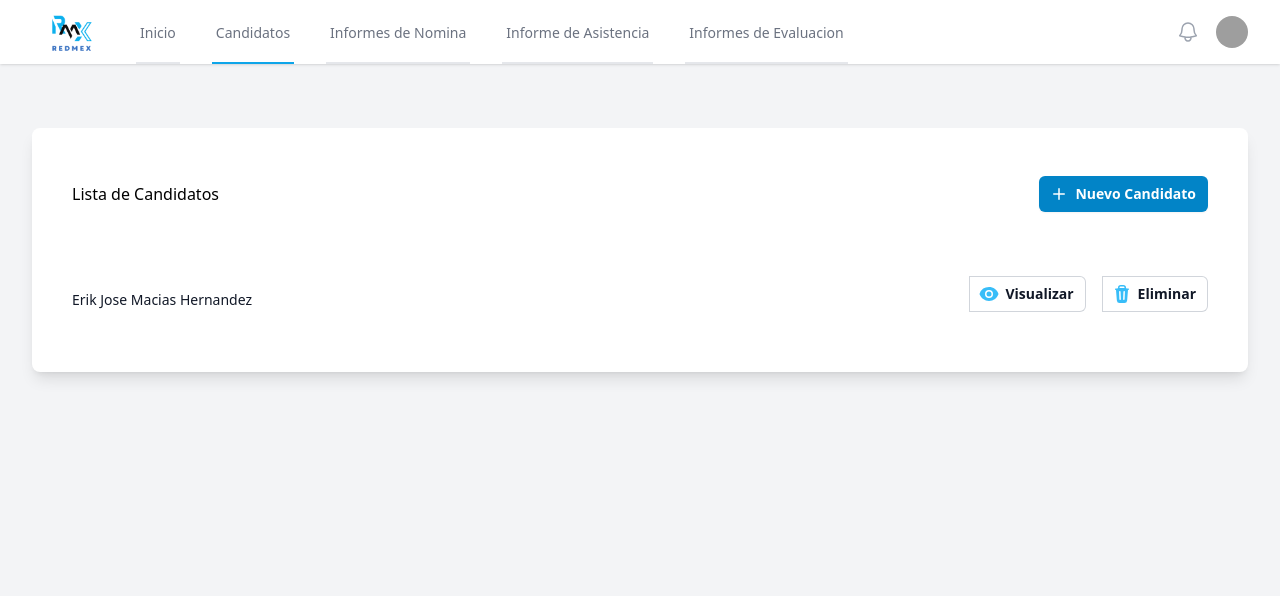
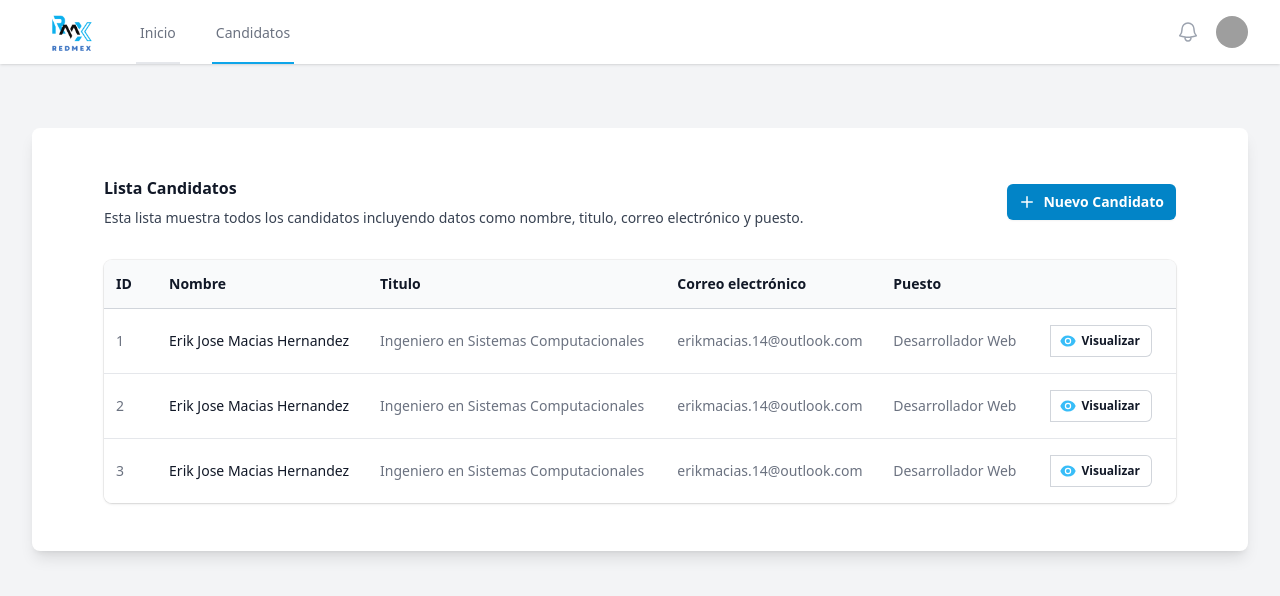
Before and after one commit to zlAxel/proyecto-rh-client, a React (Vite) app: page /candidatos/lista in a window 1280 px wide. Shown: the top 596 px of the page. Built offline with nearby package versions, Linux system fonts and the light colour scheme; grey boxes are pictures that could not be loaded; what tailwindcss-animated would draw is missing.

Commit message:
se actualizo la pantalla inicio y se modifico la tabla de candidatos

```diff
--- a/src/App.jsx
+++ b/src/App.jsx
@@ -25,13 +25,6 @@ function App() {
           <Route path="visualizar" element={<VisualizarCandidato />} />
           <Route path="lista" element={<ListaCandidatos />} />
         </Route>
-        <Route path="/informes" element={<LayoutCandidato />} >
-          <Route index element={<Navigate to="lista" />} />
-
-          <Route path="nomina" element={<CrearCandidato />} />
-          <Route path="asistencia" element={<EditarCandidato />} />
-          <Route path="evaluacion" element={<VisualizarCandidato />} />
-        </Route>
 
       </Route>
 
--- a/src/components/app/CrearCandidato.jsx
+++ b/src/components/app/CrearCandidato.jsx
@@ -59,9 +59,9 @@ export default function CrearCandidato() {
                 <button
                   type="button"
                   onClick={generateRandomId}
-                  className="relative -ml-px inline-flex items-center gap-x-1.5 rounded-r-md px-3 py-2 text-sm font-semibold text-gray-900 ring-1 ring-inset ring-gray-300 hover:bg-gray-50"
+                  className="relative -ml-px inline-flex items-center gap-x-1.5 rounded-r-md px-3 py-2 text-sm font-semibold text-gray-900 ring-1 ring-inset ring-gray-300 hover:bg-sky-600 hover:text-white transition duration-300"
                 >
-                  <ArrowPathIcon className="-ml-0.5 h-5 w-5 text-gray-400" aria-hidden="true" />
+                  <ArrowPathIcon className="-ml-0.5 h-5 w-5 text-gray-400 hover:text-white transition duration-300" aria-hidden="true" />
                   Generar
                 </button>
               </div>
@@ -123,7 +123,7 @@ export default function CrearCandidato() {
                 Subir Archivos
               </label>
               <div className="mt-2 sm:col-span-2 sm:mt-0">
-                <div className="flex max-w-2xl justify-center rounded-lg border border-dashed border-gray-900/25 px-6 py-10">
+                <div className="flex max-w-2xl justify-center rounded-lg border border-gray-900/25 px-6 hover:border-sky-700 border-double duration-300 py-10">
                   <div className="text-center">
                     <PhotoIcon className="mx-auto h-12 w-12 text-gray-300" aria-hidden="true" />
                     <div className="mt-4 flex text-sm leading-6 text-gray-600">
@@ -350,7 +350,7 @@ export default function CrearCandidato() {
       </button>
       <button
         type="submit"
-        className="inline-flex justify-center rounded-md bg-sky-600 px-3 py-2 text-sm font-semibold text-white shadow-sm hover:bg-sky-500 focus-visible:outline focus-visible:outline-2 focus-visible:outline-offset-2 focus-visible:outline-sky-600"
+        className="inline-flex justify-center rounded-md bg-sky-600 px-3 py-2 text-sm font-semibold text-white shadow-sm transition duration-300 hover:bg-sky-500 focus-visible:outline focus-visible:outline-2 focus-visible:outline-offset-2 focus-visible:outline-sky-600"
       >
         Guardar
       </button>
--- a/src/components/layout/Navbar.jsx
+++ b/src/components/layout/Navbar.jsx
@@ -74,7 +74,7 @@ export default function Navbar() {
                       <span className="sr-only">Open user menu</span>
                       <img
                         className="h-8 w-8 rounded-full"
-                        src="https://business.bing.com/api/v3/search/person/photo?caller=IP&id=6e2c88d8-8531-4bcc-91c5-800fc36cb614"
+                        src="https://avatars.githubusercontent.com/u/130427489?v=4"
                         alt=""
                       />
                     </Menu.Button>
--- a/src/data/menuApp.js
+++ b/src/data/menuApp.js
@@ -1,7 +1,4 @@
 export const menuApp = [
     { name: 'Inicio', to: '/'},
     { name: 'Candidatos', to: 'candidatos/lista'},
-    { name: 'Informes de Nomina', to: 'informes/nomina'},
-    { name: 'Informe de Asistencia', to: 'informes/asistencia'},
-    { name: 'Informes de Evaluacion', to: 'informes/evaluacion'},
   ];
--- a/src/views/ListaCandidatos.jsx
+++ b/src/views/ListaCandidatos.jsx
@@ -1,41 +1,135 @@
 import { PlusIcon, EyeIcon, TrashIcon} from '@heroicons/react/20/solid'
 import { Link } from 'react-router-dom'
 
+const candidatos = [
+  {
+    id: 1,
+    name: 'Erik Jose Macias Hernandez',
+    title: 'Ingeniero en Sistemas Computacionales',
+    role: 'Desarrollador Web',
+    email: 'erikmacias.14@outlook.com'},
+  {
+    id: 2,
+    name: 'Erik Jose Macias Hernandez',
+    title: 'Ingeniero en Sistemas Computacionales',
+    role: 'Desarrollador Web',
+    email: 'erikmacias.14@outlook.com'},
+  {
+    id: 3,
+    name: 'Erik Jose Macias Hernandez',
+    title: 'Ingeniero en Sistemas Computacionales',
+    role: 'Desarrollador Web',
+    email: 'erikmacias.14@outlook.com'},
+  ]
+
 export default function ListaCandidatos() {
   return (
-    <div>
-      <div className='flex items-center justify-between'>
-        <h2> Lista de Candidatos </h2>
+    // <div>
+    //   <div className='flex items-center justify-between'>
+    //     <h2> Lista de Candidatos </h2>
+    //     <Link
+    //       to="/candidatos/crear"
+    //       className="inline-flex items-center gap-x-1.5 rounded-md bg-sky-600 px-3 py-2 text-sm font-semibold text-white shadow-sm hover:bg-sky-500 transition duration-300 focus-visible:outline focus-visible:outline-2 focus-visible:outline-offset-2 focus-visible:outline-indigo-600"
+    //       >
+    //       <PlusIcon className="-ml-0.5 h-5 w-5" aria-hidden="true" />
+    //       Nuevo Candidato
+    //     </Link>
+    //   </div>
+
+
+    //   <div className='mt-16'>
+    //       <div className="flex items-center justify-between mb-3">
+    //           <p className="block text-sm font-medium leading-6 text-gray-900 sm:pt-3">
+    //               Erik Jose Macias Hernandez
+    //           </p>
+    //           <div className='flex gap-4'>
+    //             <Link
+    //                 to="/candidatos/visualizar"
+    //                 className="relative inline-flex items-center gap-x-1.5 rounded-r-md px-3 py-2 text-sm font-semibold text-gray-900 ring-1 ring-inset ring-gray-300 transition duration-300 hover:bg-gray-200"
+    //                 >
+    //                 <EyeIcon className="-ml-0.5 h-5 w-5 text-sky-400" aria-hidden="true" />
+    //                 Visualizar
+    //             </Link>
+    //             <button
+    //                 type='button'
+    //                 className="relative inline-flex items-center gap-x-1.5 rounded-r-md px-3 py-2 text-sm font-semibold text-gray-900 ring-1 ring-inset ring-gray-300 transition duration-300 hover:bg-gray-200"
+    //                 >
+    //                 <TrashIcon className="-ml-0.5 h-5 w-5 text-sky-400" aria-hidden="true" />
+    //                 Eliminar
+    //             </button>
+    //           </div>
+    //       </div>
+    //   </div>
+    // </div>
+
+    <div className="px-4 sm:px-6 lg:px-8">
+      <div className="sm:flex sm:items-center">
+        <div className="sm:flex-auto">
+          <h1 className="text-base font-semibold leading-6 text-gray-900">Lista Candidatos</h1>
+          <p className="mt-2 text-sm text-gray-700">
+            Esta lista muestra todos los candidatos incluyendo datos como nombre, titulo, correo electrónico y puesto.
+          </p>
+        </div>
+        <div className="mt-4 sm:ml-16 sm:mt-0 sm:flex-none">
           <Link
           to="/candidatos/crear"
-          className="inline-flex items-center gap-x-1.5 rounded-md bg-sky-600 px-3 py-2 text-sm font-semibold text-white shadow-sm hover:bg-sky-500 transition duration-300 focus-visible:outline focus-visible:outline-2 focus-visible:outline-offset-2 focus-visible:outline-indigo-600"
+            className="inline-flex items-center gap-x-1.5 rounded-md bg-sky-600 px-3 py-2 text-sm font-semibold text-white shadow-sm hover:bg-sky-500 transition duration-300 focus-visible:outline focus-visible:outline-2 focus-visible:outline-offset-2 focus-visible:outline-sky-600"
           >
           <PlusIcon className="-ml-0.5 h-5 w-5" aria-hidden="true" />
             Nuevo Candidato
           </Link>
         </div>
-
-
-      <div className='mt-16'>
-          <div className="flex items-center justify-between mb-3">
-              <p className="block text-sm font-medium leading-6 text-gray-900 sm:pt-3">
-                  Erik Jose Macias Hernandez
-              </p>
-              <div className='flex gap-4'>
+      </div>
+      <div className="mt-8 flow-root">
+        <div className="-mx-4 -my-2 overflow-x-auto sm:-mx-6 lg:-mx-8">
+          <div className="inline-block min-w-full py-2 align-middle sm:px-6 lg:px-8">
+            <div className="overflow-hidden shadow ring-1 ring-black ring-opacity-5 sm:rounded-lg">
+              <table className="min-w-full divide-y divide-gray-300">
+                <thead className="bg-gray-50">
+                  <tr>
+                  <th scope="col" className="px-3 py-3.5 text-left text-sm font-semibold text-gray-900">
+                      ID
+                    </th>
+                    <th scope="col" className="py-3.5 pl-4 pr-3 text-left text-sm font-semibold text-gray-900 sm:pl-6">
+                      Nombre
+                    </th>
+                    <th scope="col" className="px-3 py-3.5 text-left text-sm font-semibold text-gray-900">
+                      Titulo
+                    </th>
+                    <th scope="col" className="px-3 py-3.5 text-left text-sm font-semibold text-gray-900">
+                      Correo electrónico
+                    </th>
+                    <th scope="col" className="px-3 py-3.5 text-left text-sm font-semibold text-gray-900">
+                      Puesto
+                    </th>
+                    <th scope="col" className="relative py-3.5 pl-3 pr-4 sm:pr-6">
+                      <span className="sr-only">Edit</span>
+                    </th>
+                  </tr>
+                </thead>
+                <tbody className="divide-y divide-gray-200 bg-white">
+                  {candidatos.map((candidato) => (
+                    <tr key={candidato.id}>
+                      <td className="whitespace-nowrap px-3 py-4 text-sm text-gray-500">{candidato.id}</td>
+                      <td className="whitespace-nowrap py-4 pl-4 pr-3 text-sm font-medium text-gray-900 sm:pl-6">
+                        {candidato.name}</td>
+                      <td className="whitespace-nowrap px-3 py-4 text-sm text-gray-500">{candidato.title}</td>
+                      <td className="whitespace-nowrap px-3 py-4 text-sm text-gray-500">{candidato.email}</td>
+                      <td className="whitespace-nowrap px-3 py-4 text-sm text-gray-500">{candidato.role}</td>
+                      <td className="relative whitespace-nowrap py-4 pl-3 pr-4 text-right text-sm font-medium sm:pr-6">
                         <Link
                           to="/candidatos/visualizar"
-                    className="relative inline-flex items-center gap-x-1.5 rounded-r-md px-3 py-2 text-sm font-semibold text-gray-900 ring-1 ring-inset ring-gray-300 transition delay-50 hover:bg-gray-200"
+                          className="relative inline-flex items-center gap-x-1.5 rounded-r-md px-3 py-2 text-xs font-semibold text-gray-900 ring-1 ring-inset ring-gray-300 transition duration-300 hover:bg-gray-200"
                         >
-                    <EyeIcon className="-ml-0.5 h-5 w-5 text-sky-400" aria-hidden="true" />
+                          <EyeIcon className="-ml-0.5 h-4 w-4 text-sky-400" aria-hidden="true" />
                           Visualizar
                         </Link>
-                <button
-                    type='button'
-                    className="relative inline-flex items-center gap-x-1.5 rounded-r-md px-3 py-2 text-sm font-semibold text-gray-900 ring-1 ring-inset ring-gray-300 transition delay-50 hover:bg-gray-200"
-                    >
-                    <TrashIcon className="-ml-0.5 h-5 w-5 text-sky-400" aria-hidden="true" />
-                    Eliminar
-                </button>
+                      </td>
+                    </tr>
+                  ))}
+                </tbody>
+              </table>
+            </div>
           </div>
         </div>
       </div>
```
Also changed, not shown: src/views/HomeApp.jsx (+67 -3 lines). Lines whose indentation alone changed are shown as unchanged.
